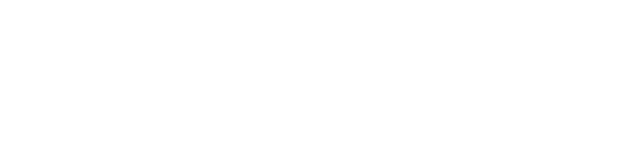
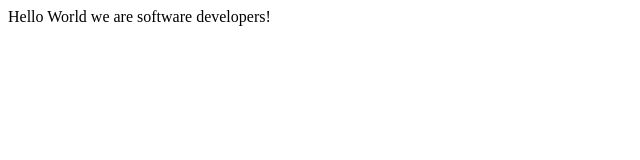
Before and after one commit to Desbee360/Product-landing-page, a plain HTML site: page index.html in a window 1280 px wide. Shown: the whole page, without its empty margins (0-640 px from the left). Drawn offline with Linux system fonts and the light colour scheme.

Commit message:
modified

```diff
--- a/index.html
+++ b/index.html
@@ -6,7 +6,7 @@
     <link rel="stylesheet" href="css/style.css">
   </head>
 
-  <body>
+  <body>Hello World we are software developers!
     <script src="https://cdn.freecodecamp.org/testable-projects-fcc/v1/bundle.js"></script>
 
     <!--
```
